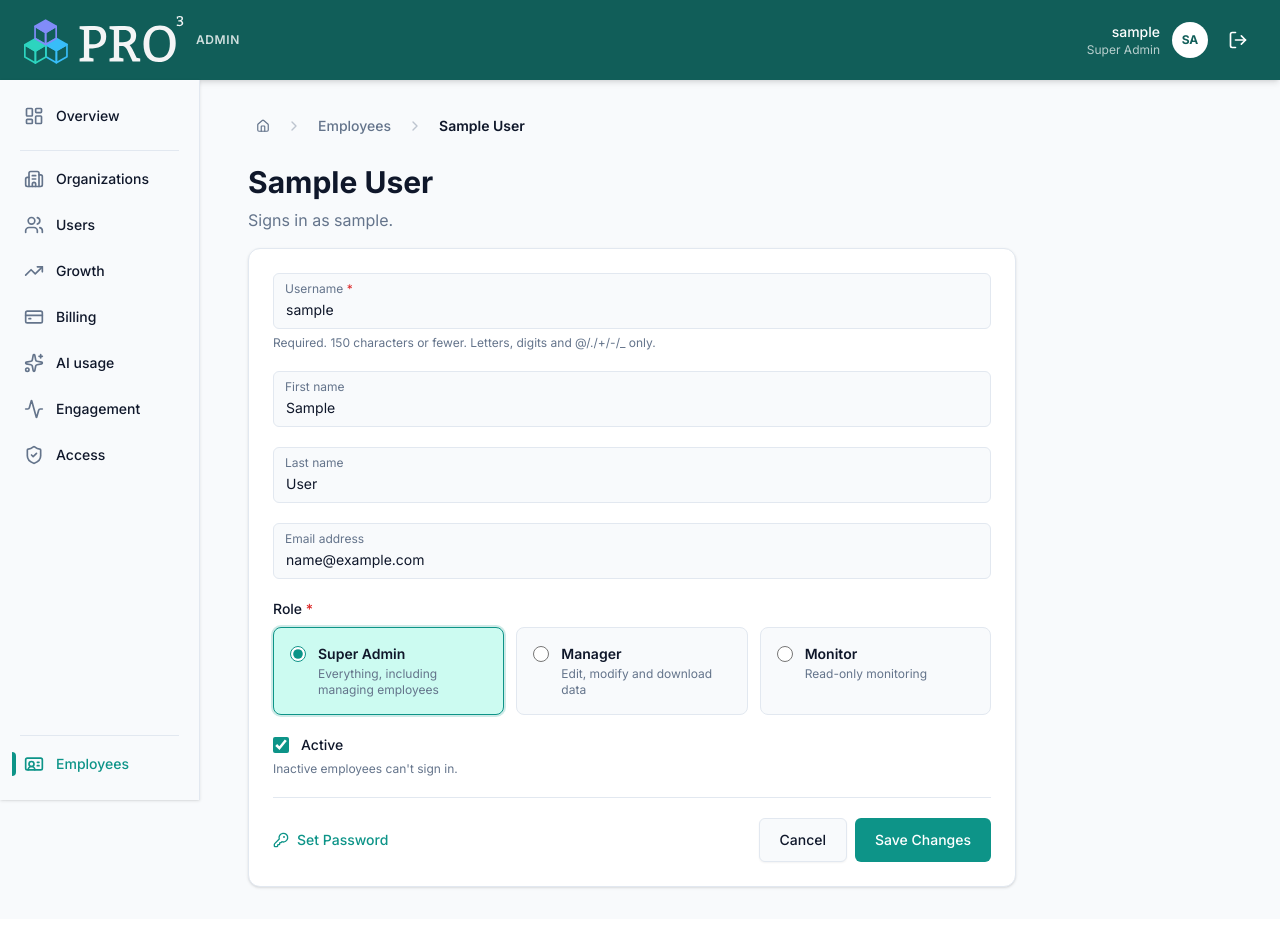
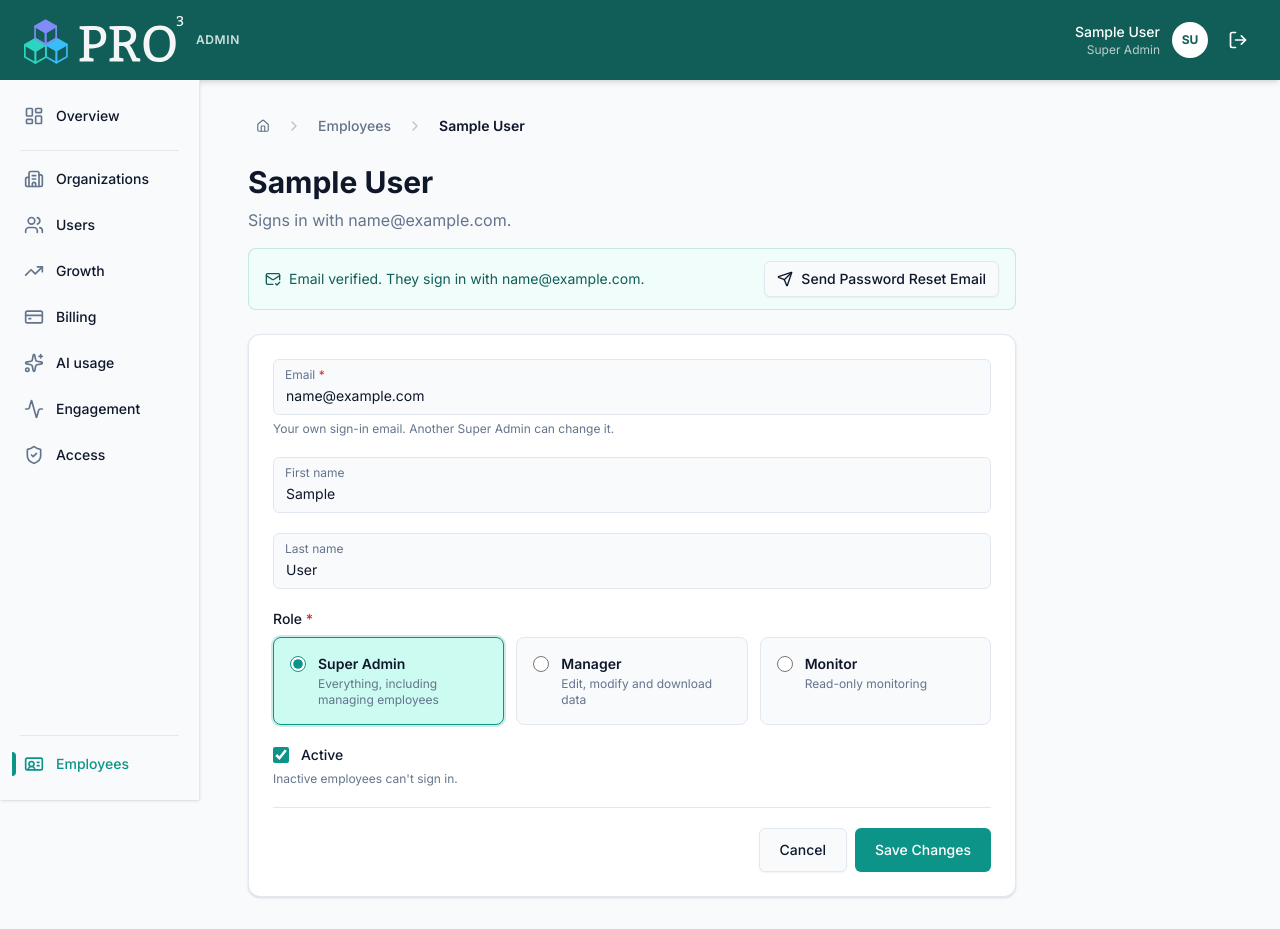
Before and after one commit to nazmul-must/Admin-Website, a Django app: page /employees/1/ in a window 1280 px wide. Before the commit the page ends 889 px from the top, so only its background shows below. Run offline with Django 5.2, Linux system fonts and the light colour scheme; the visitor is signed in with stand-in values (Sample User, id 1); data comes from the database, SQL or seed files in the repository; some libraries are stand-ins or nearby versions.

Commit message:
Add email-based employee sign-in flow

```diff
--- a/accounts/forms.py
+++ b/accounts/forms.py
@@ -1,6 +1,7 @@
 from django import forms
-from django.contrib.auth.forms import AuthenticationForm, SetPasswordForm, UserCreationForm
+from django.contrib.auth.forms import AuthenticationForm, SetPasswordForm
 from django.contrib.auth.models import Group
+from django.db.models import Q
 
 from .models import ROLES, SUPER_ADMIN, Employee, employee_role
 
@@ -17,7 +18,20 @@ class NotchedFieldsMixin:
 
 
 class LoginForm(NotchedFieldsMixin, AuthenticationForm):
-    pass
+    """Employees sign in with their email, which is stored as their username (see EmailIdentityMixin)."""
+
+    error_messages = {
+        **AuthenticationForm.error_messages,
+        'invalid_login': 'Please enter a correct email and password. The password is case-sensitive.',
+    }
+
+    def __init__(self, *args, **kwargs):
+        super().__init__(*args, **kwargs)
+        self.fields['username'].label = 'Email'
+        self.fields['username'].widget.attrs['autocomplete'] = 'email'
+
+    def clean_username(self):
+        return self.cleaned_data['username'].strip().lower()
 
 
 class PasswordForm(NotchedFieldsMixin, SetPasswordForm):
@@ -33,26 +47,59 @@ def set_role(employee, role):
     employee.groups.set([Group.objects.get(name=role)])
 
 
-class EmployeeCreateForm(NotchedFieldsMixin, UserCreationForm):
-    role = role_field()
-    field_order = ['username', 'first_name', 'last_name', 'email', 'role', 'password1', 'password2']
+class EmailIdentityMixin:
+    """Email is the employee's required, unique identity. It is stored lowercased and copied
+    into `username`, so Django's standard login authenticates by email.
 
-    class Meta(UserCreationForm.Meta):
-        model = Employee
-        fields = ('username', 'first_name', 'last_name', 'email')
+    A new address must be verified: the employee gets an unusable password and signs in only
+    after opening the emailed link and choosing a password (accounts/views.py). After save,
+    `needs_verification` tells the view to send that link."""
+
+    needs_verification = False
+
+    def __init__(self, *args, **kwargs):
+        super().__init__(*args, **kwargs)
+        self.fields['email'].required = True
+        self.fields['email'].label = 'Email'
+        self.fields['email'].help_text = 'Used to sign in. A verification link is sent to it.'
+
+    def email_changes_identity(self):
+        return 'email' in self.changed_data
+
+    def clean_email(self):
+        email = self.cleaned_data['email'].strip().lower()
+        others = Employee.objects.exclude(pk=self.instance.pk)
+        if others.filter(Q(email__iexact=email) | Q(username__iexact=email)).exists():
+            raise forms.ValidationError('Another employee already uses this email.')
+        return email
 
     def save(self, commit=True):
-        employee = super().save(commit=True)
+        employee = super().save(commit=False)
+        employee.username = employee.email
+        self.needs_verification = self.email_changes_identity()
+        if self.needs_verification:
+            employee.set_unusable_password()
+        employee.save()
         set_role(employee, self.cleaned_data['role'])
         return employee
 
 
-class EmployeeForm(NotchedFieldsMixin, forms.ModelForm):
+class EmployeeCreateForm(EmailIdentityMixin, NotchedFieldsMixin, forms.ModelForm):
+    """No password here: the employee chooses one when they verify their email."""
+
     role = role_field()
 
     class Meta:
         model = Employee
-        fields = ('username', 'first_name', 'last_name', 'email', 'role', 'is_active')
+        fields = ('email', 'first_name', 'last_name', 'role')
+
+
+class EmployeeForm(EmailIdentityMixin, NotchedFieldsMixin, forms.ModelForm):
+    role = role_field()
+
+    class Meta:
+        model = Employee
+        fields = ('email', 'first_name', 'last_name', 'role', 'is_active')
         labels = {'is_active': 'Active'}
         help_texts = {'is_active': "Inactive employees can't sign in."}
 
@@ -60,17 +107,22 @@ class EmployeeForm(NotchedFieldsMixin, forms.ModelForm):
         super().__init__(*args, **kwargs)
         self.editor = editor
         self.fields['role'].initial = employee_role(self.instance)
+        if self.is_self() and self.instance.email:
+            # A changed address must be re-verified, which would sign the editor out mid-session.
+            self.fields['email'].disabled = True
+            self.fields['email'].help_text = 'Your own sign-in email. Another Super Admin can change it.'
+
+    def is_self(self):
+        return self.instance.pk == self.editor.pk
+
+    def email_changes_identity(self):
+        return super().email_changes_identity() and not self.is_self()
 
     def clean(self):
         cleaned = super().clean()
         # Stops a Super Admin locking themselves out of the Employees pages.
-        if self.instance.pk == self.editor.pk and (
+        if self.is_self() and (
             cleaned.get('role') != SUPER_ADMIN or not cleaned.get('is_active')
         ):
             raise forms.ValidationError("You can't remove your own Super Admin access. Ask another Super Admin.")
         return cleaned
-
-    def save(self, commit=True):
-        employee = super().save(commit=True)
-        set_role(employee, self.cleaned_data['role'])
-        return employee
--- a/accounts/models.py
+++ b/accounts/models.py
@@ -60,3 +60,9 @@ def employee_role(employee):
     """The employee's role name. Superusers made with createsuperuser count as Super Admin."""
     role = next((g.name for g in employee.groups.all() if g.name in ROLES), None)
     return role or (SUPER_ADMIN if employee.is_superuser else None)
+
+
+def email_verified(employee):
+    """Verified = the employee opened the emailed link and chose a password (accounts/views.py).
+    Until then their password is unusable, so they cannot sign in."""
+    return employee.has_usable_password()
--- a/accounts/templates/accounts/employee_form.html
+++ b/accounts/templates/accounts/employee_form.html
@@ -12,6 +12,22 @@
     <p class="text-muted-foreground">{{ blurb }}</p>
   </div>
 
+  {% if employee and employee.email %}
+    {# Separate form: HTML forms can't nest inside the edit form below. #}
+    <form method="post" action="{% url 'employee-send-link' employee.pk %}"
+          class="mb-6 flex max-w-3xl flex-wrap items-center justify-between gap-3 rounded-lg border px-4 py-3 text-sm {% if verified %}border-primary/20 bg-accent text-secondary-foreground{% else %}border-amber-200 bg-amber-50 text-amber-700{% endif %}">
+      {% csrf_token %}
+      <span class="flex items-center gap-2">
+        <i data-lucide="{% if verified %}mail-check{% else %}mail-warning{% endif %}" class="size-4 shrink-0"></i>
+        {% if verified %}Email verified. They sign in with {{ employee.email }}.
+        {% else %}Waiting for {{ employee.email }} to be verified. They can't sign in until they open the emailed link.{% endif %}
+      </span>
+      <button type="submit" class="btn btn-outline h-9 px-3 text-foreground">
+        <i data-lucide="send" class="size-4"></i> {% if verified %}Send Password Reset Email{% else %}Resend Verification Email{% endif %}
+      </button>
+    </form>
+  {% endif %}
+
   <form method="post" class="card max-w-3xl space-y-5 p-6" novalidate>
     {% csrf_token %}
     {% if form.non_field_errors %}
@@ -23,10 +39,7 @@
 
     {% for field in form %}{% include "_field.html" with field=field roles=roles only %}{% endfor %}
 
-    <div class="flex flex-wrap items-center justify-between gap-3 border-t pt-5">
-      {% if password_url %}
-        <a href="{{ password_url }}" class="link inline-flex items-center gap-2 text-sm"><i data-lucide="key-round" class="size-4"></i> Set Password</a>
-      {% else %}<span></span>{% endif %}
+    <div class="flex flex-wrap items-center justify-end gap-3 border-t pt-5">
       <div class="flex gap-2">
         <a href="{{ back_url }}" class="btn btn-outline">Cancel</a>
         <button type="submit" class="btn btn-primary">{{ submit }}</button>
--- a/accounts/views.py
+++ b/accounts/views.py
@@ -1,19 +1,38 @@
+import logging
+from smtplib import SMTPException
+
 from django.contrib import messages
 from django.contrib.auth import update_session_auth_hash
+from django.contrib.auth.views import PasswordResetConfirmView
 from django.shortcuts import get_object_or_404, redirect, render
-from django.urls import reverse
+from django.urls import reverse, reverse_lazy
+from django.views.decorators.http import require_POST
 
 from .decorators import role_required
 from .forms import EmployeeCreateForm, EmployeeForm, PasswordForm
-from .models import MANAGE_EMPLOYEES, ROLES, Employee, employee_role
+from .invites import email_sign_in_link
+from .models import MANAGE_EMPLOYEES, ROLES, Employee, email_verified, employee_role
 
+logger = logging.getLogger(__name__)
 manage_required = role_required(MANAGE_EMPLOYEES)
+
+
+def send_sign_in_link(request, employee):
+    try:
+        email_sign_in_link(employee, request.build_absolute_uri('/'))
+    except (SMTPException, OSError):
+        logger.exception('Could not email %s', employee.email)
+        messages.error(request, f'Could not send the email to {employee.email}. Try "Resend" later.')
+        return
+    kind = 'Password reset' if email_verified(employee) else 'Verification'
+    messages.success(request, f'{kind} email sent to {employee.email}.')
 
 
 @manage_required
 def employee_list(request):
-    employees = Employee.objects.prefetch_related('groups').order_by('username')
-    return render(request, 'accounts/employee_list.html', {'rows': [(e, employee_role(e)) for e in employees]})
+    employees = Employee.objects.prefetch_related('groups').order_by('email', 'username')
+    rows = [(e, employee_role(e), email_verified(e)) for e in employees]
+    return render(request, 'accounts/employee_list.html', {'rows': rows})
 
 
 @manage_required
@@ -21,11 +40,13 @@ def employee_add(request):
     form = EmployeeCreateForm(request.POST or None)
     if form.is_valid():
         employee = form.save()
-        messages.success(request, f'{employee.username} added as {form.cleaned_data["role"]}.')
+        messages.success(request, f'{employee.email} added as {form.cleaned_data["role"]}.')
+        send_sign_in_link(request, employee)
         return redirect('employee-list')
     return render(request, 'accounts/employee_form.html', {
-        'form': form, 'title': 'Add Employee', 'blurb': 'Create an account for someone who will use this admin site.',
-        'submit': 'Add Employee', 'roles': ROLES, 'back_url': reverse('employee-list'),
+        'form': form, 'title': 'Add Employee', 'roles': ROLES, 'back_url': reverse('employee-list'),
+        'blurb': 'They get an email with a link to verify their address and choose a password.',
+        'submit': 'Add and Send Invite',
     })
 
 
@@ -35,27 +56,36 @@ def employee_edit(request, pk):
     form = EmployeeForm(request.POST or None, instance=employee, editor=request.user)
     if form.is_valid():
         form.save()
-        messages.success(request, f'{employee.username} saved.')
+        messages.success(request, f'{employee.email} saved.')
+        if form.needs_verification:
+            send_sign_in_link(request, employee)
         return redirect('employee-list')
     return render(request, 'accounts/employee_form.html', {
-        'form': form, 'employee': employee, 'title': employee.get_full_name() or employee.username,
-        'blurb': f'Signs in as {employee.username}.', 'submit': 'Save Changes', 'roles': ROLES,
-        'back_url': reverse('employee-list'), 'password_url': reverse('employee-password', args=[pk]),
+        'form': form, 'employee': employee, 'verified': email_verified(employee), 'roles': ROLES,
+        'title': employee.get_full_name() or employee.email or employee.username,
+        'blurb': f'Signs in with {employee.email}.' if employee.email else 'Add an email: it becomes the sign-in.',
+        'submit': 'Save Changes', 'back_url': reverse('employee-list'),
     })
 
 
+@require_POST
 @manage_required
-def employee_password(request, pk):
+def employee_send_link(request, pk):
     employee = get_object_or_404(Employee, pk=pk)
-    form = PasswordForm(employee, request.POST or None)
-    if form.is_valid():
-        form.save()
-        if employee.pk == request.user.pk:
-            update_session_auth_hash(request, employee)  # stay signed in after changing your own password
-        messages.success(request, f'Password changed for {employee.username}.')
-        return redirect('employee-edit', pk=pk)
-    return render(request, 'accounts/employee_form.html', {
-        'form': form, 'employee': employee, 'title': 'Set Password',
-        'blurb': f'Choose a new password for {employee.username}. Tell them over a secure channel.',
-        'submit': 'Set Password', 'back_url': reverse('employee-edit', args=[pk]),
-    })
+    send_sign_in_link(request, employee)
+    return redirect('employee-edit', pk=pk)
+
+
+class VerifyEmailView(PasswordResetConfirmView):
+    """Public page behind the emailed link: choosing a password verifies the email."""
+
+    template_name = 'accounts/verify.html'
+    form_class = PasswordForm
+    success_url = reverse_lazy('login')
+
+    def form_valid(self, form):
+        response = super().form_valid(form)
+        if self.request.user.pk == form.user.pk:  # signed in already: keep the session valid
+            update_session_auth_hash(self.request, form.user)
+        messages.success(self.request, f'Email verified and password set. Sign in with {form.user.email}.')
+        return response
--- a/admin/context_processors.py
+++ b/admin/context_processors.py
@@ -13,7 +13,7 @@ NAV = [
 
 
 # Super Admin only; pinned to the bottom of the sidebar.
-EMPLOYEES = ('employee-list', 'Employees', 'id-card', {'employee-list', 'employee-add', 'employee-edit', 'employee-password'})
+EMPLOYEES = ('employee-list', 'Employees', 'id-card', {'employee-list', 'employee-add', 'employee-edit'})
 
 
 def nav(request):
--- a/admin/urls.py
+++ b/admin/urls.py
@@ -38,5 +38,6 @@ urlpatterns = [
     path('employees/', accounts.employee_list, name='employee-list'),
     path('employees/new/', accounts.employee_add, name='employee-add'),
     path('employees/<int:pk>/', accounts.employee_edit, name='employee-edit'),
-    path('employees/<int:pk>/password/', accounts.employee_password, name='employee-password'),
+    path('employees/<int:pk>/send-link/', accounts.employee_send_link, name='employee-send-link'),
+    path('employees/verify/<uidb64>/<token>/', accounts.VerifyEmailView.as_view(), name='employee-verify'),
 ]
--- a/templates/base.html
+++ b/templates/base.html
@@ -36,10 +36,10 @@
         <form method="post" action="{% url 'logout' %}" class="flex items-center gap-2 md:gap-3">
           {% csrf_token %}
           <span class="hidden text-right md:block">
-            <span class="block text-sm font-medium">{{ user.get_username }}</span>
+            <span class="block text-sm font-medium">{{ user.get_full_name|default:user.get_username }}</span>
             <span class="block text-xs text-white/70">{{ role }}</span>
           </span>
-          <span class="flex size-8 items-center justify-center rounded-full bg-white text-xs font-bold text-secondary-foreground md:size-9">{{ user.get_username|slice:":2"|upper }}</span>
+          <span class="flex size-8 items-center justify-center rounded-full bg-white text-xs font-bold text-secondary-foreground md:size-9">{% if user.first_name and user.last_name %}{{ user.first_name|first|upper }}{{ user.last_name|first|upper }}{% else %}{{ user.get_username|slice:":2"|upper }}{% endif %}</span>
           <button class="flex size-8 cursor-pointer items-center justify-center rounded-full hover:bg-white/10 md:size-9" title="Log Out" aria-label="Log Out">
             <i data-lucide="log-out" class="size-5"></i>
           </button>
```
Also changed, not shown: accounts/invites.py (added, +34 -0 lines), accounts/management/commands/create_super_admin.py (added, +46 -0 lines), accounts/templates/accounts/email/sign_in_link.txt (added, +10 -0 lines), accounts/templates/accounts/employee_list.html (+9 -4 lines), accounts/templates/accounts/verify.html (added, +21 -0 lines), accounts/tests.py (+103 -25 lines), templates/public.html (added, +28 -0 lines), templates/registration/login.html (+2 -25 lines), README.md, accounts/management/__init__.py (added), accounts/management/commands/__init__.py (added), accounts/migrations/0003_email_sign_in.py (added), accounts/migrations/0004_drop_django_admin_log.py (added).
